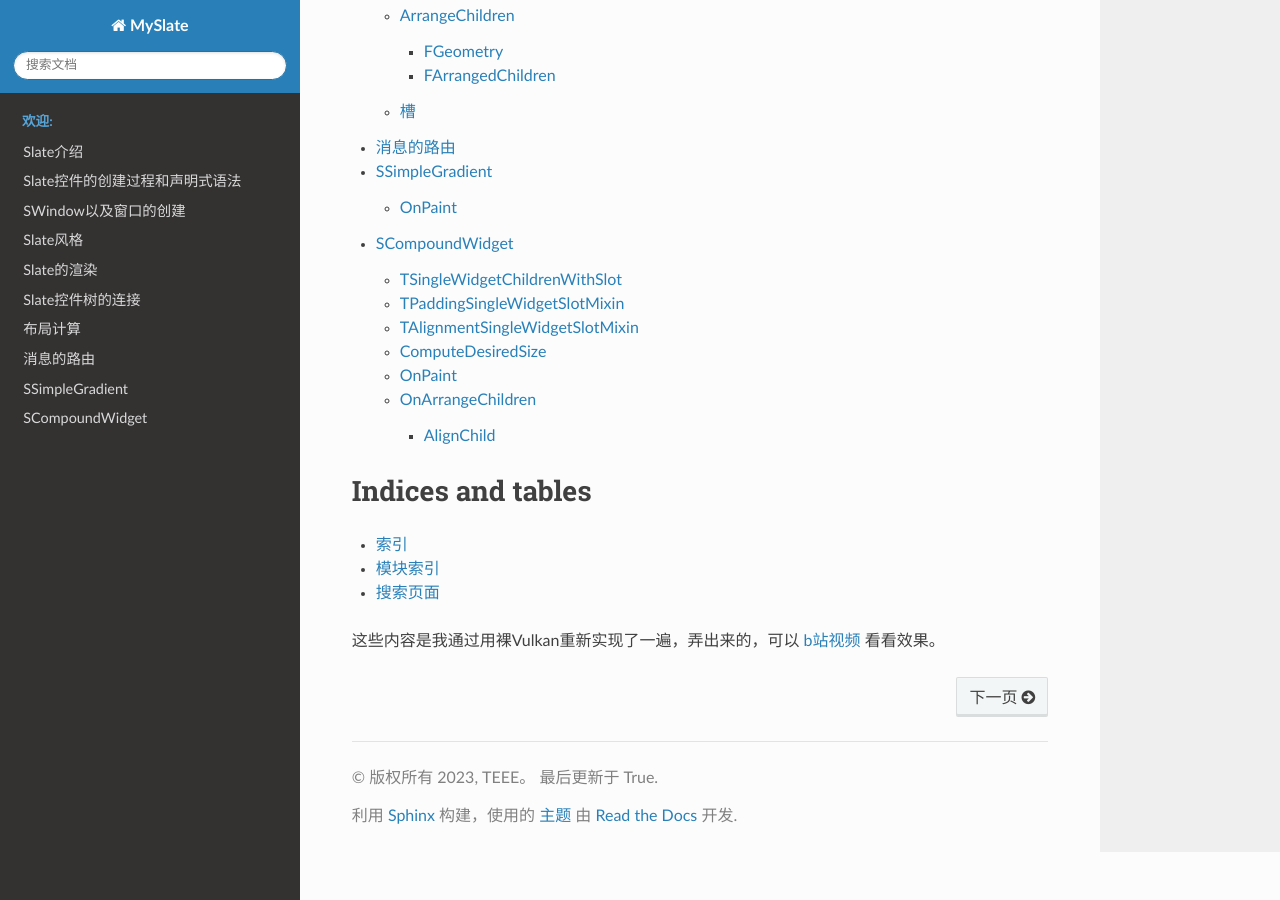
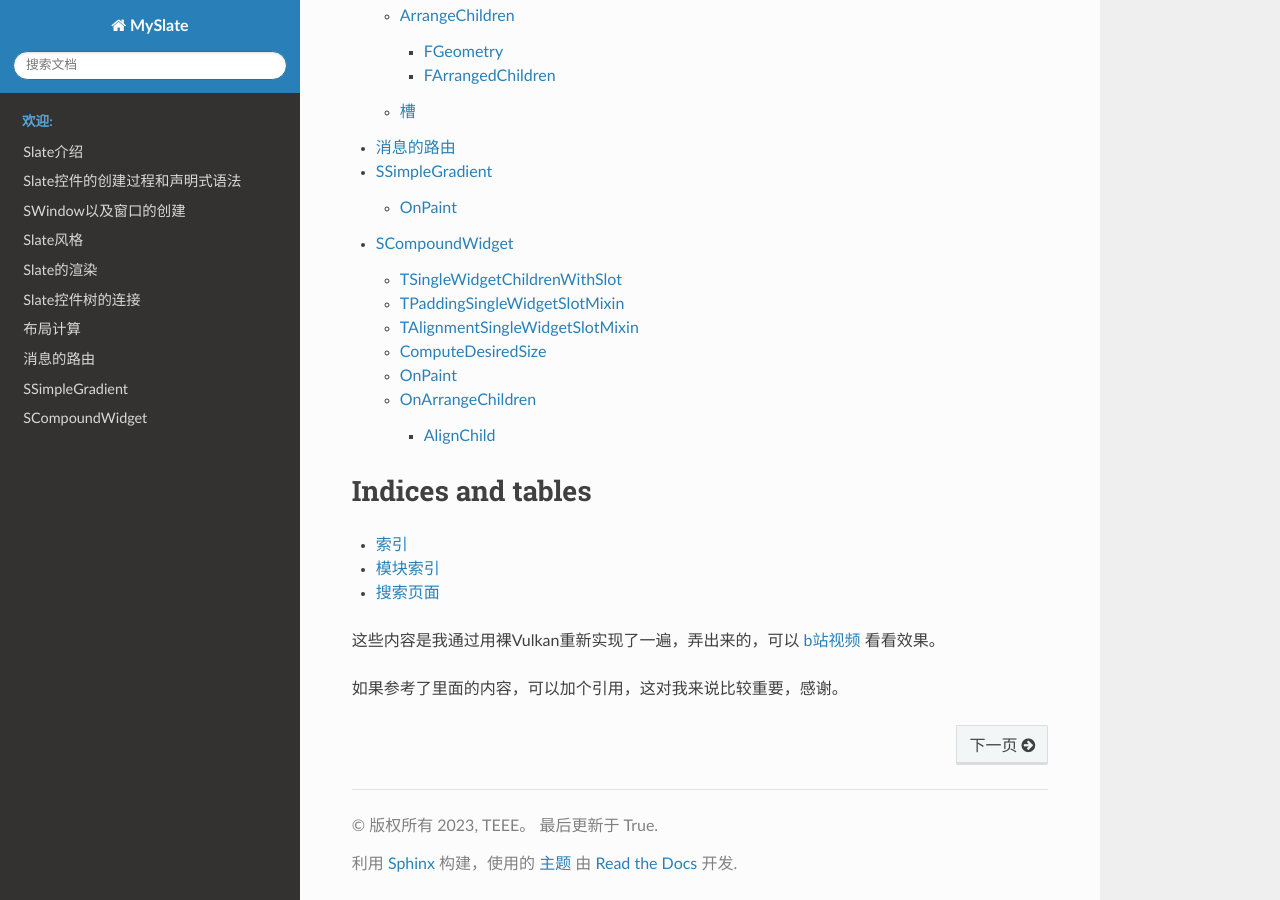
Before and after one commit to pixel-Teee/MySlate, a Sphinx documentation site: the page built from source/index.rst, in a window 1280 px wide and 900 px high, scrolled down 504 px. Built offline with Sphinx 7.4.7 and the Read the Docs theme 2.0.0, drawn with Linux system fonts in a browser that asks for light colours; comment, search, counter and statistics services are not loaded.

Commit message:
update blog

```diff
--- a/source/index.rst
+++ b/source/index.rst
@@ -40,3 +40,6 @@ Indices and tables
 .. _b站视频: https://space.bilibili.com/37411066?spm_id_from=333.1007.0.0
 
 这些内容是我通过用裸Vulkan重新实现了一遍，弄出来的，可以 `b站视频`_ 看看效果。
+
+
+如果参考了里面的内容，可以加个引用，这对我来说比较重要，感谢。
```
